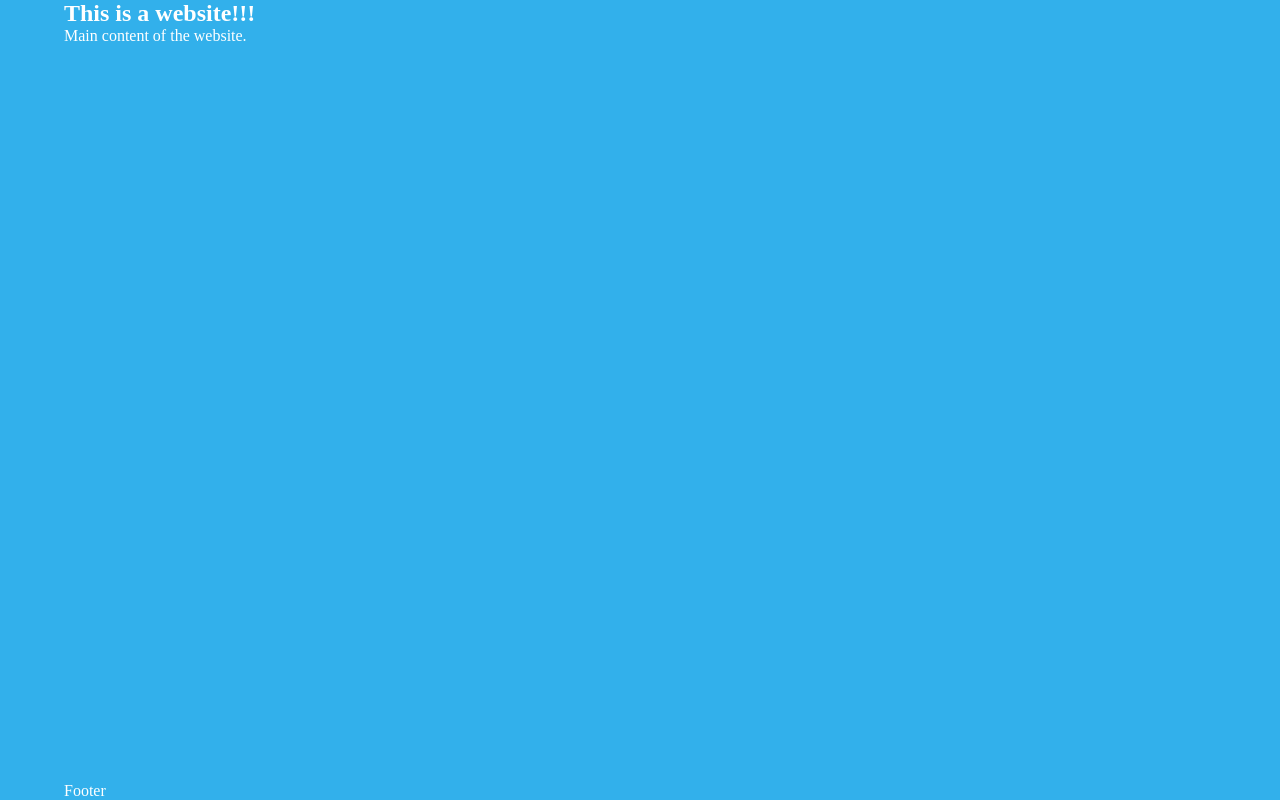
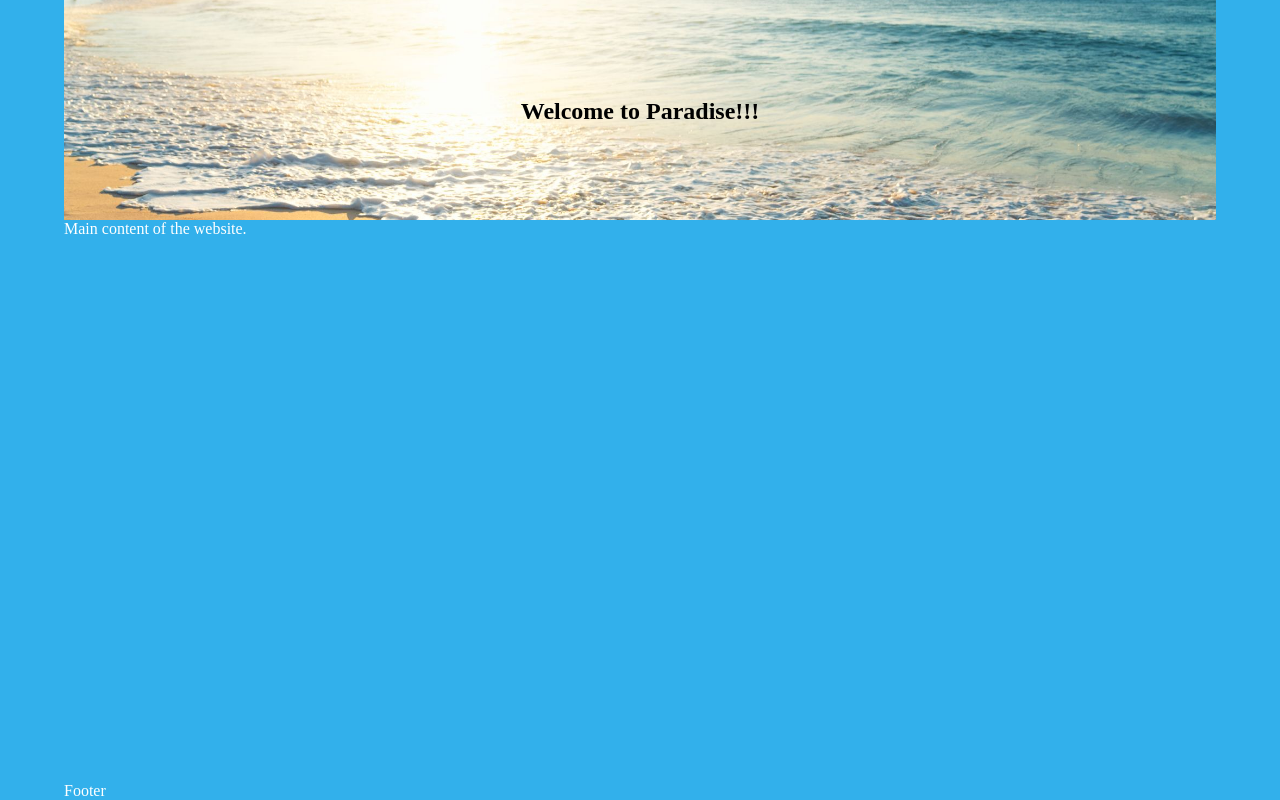
Before and after one commit to DMcCulloch-Coder/sample-site, a website: page public/index.html in a window 1280 px wide. Drawn offline with Linux system fonts and the light colour scheme.

Commit message:
working on html header and background

```diff
--- a/public/css/style.css
+++ b/public/css/style.css
@@ -24,8 +24,21 @@ header {
     font-weight: bold;
     width: 90%;
     margin: 0 auto;
+    background-image: url('../assets/beach.jpg');
+    background-repeat: no-repeat;
+    background-position: center;
+    background-size: cover;
+    height: 220px;
 
 }
+
+.header__text {
+    color: black;
+    text-align: center;
+    padding: 98px 0;
+
+}
+
 
 main {
     width: 90%;
--- a/public/index.html
+++ b/public/index.html
@@ -18,17 +18,25 @@
     <div class='wrapper'>
 
         <header>
-            This is a website!!!
+
+            <div class='header__text'>
+                Welcome to Paradise!!!
+            </div>
+
         </header>
 
         <main>
+
             Main content of the website.
+
         </main>
 
     </div>
 
     <footer>
+
         Footer
+
     </footer>
 
 
```
Also changed, not shown: public/assets/beach.jpg (added).
